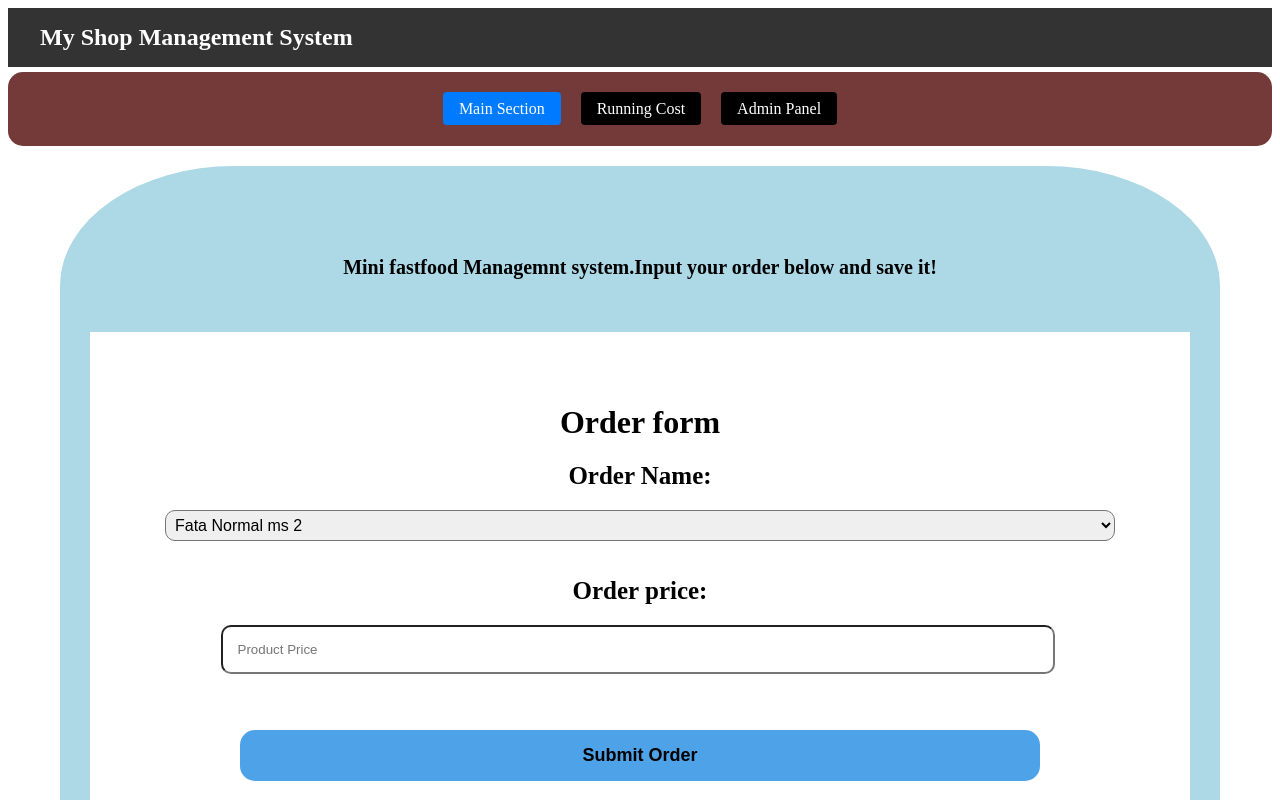
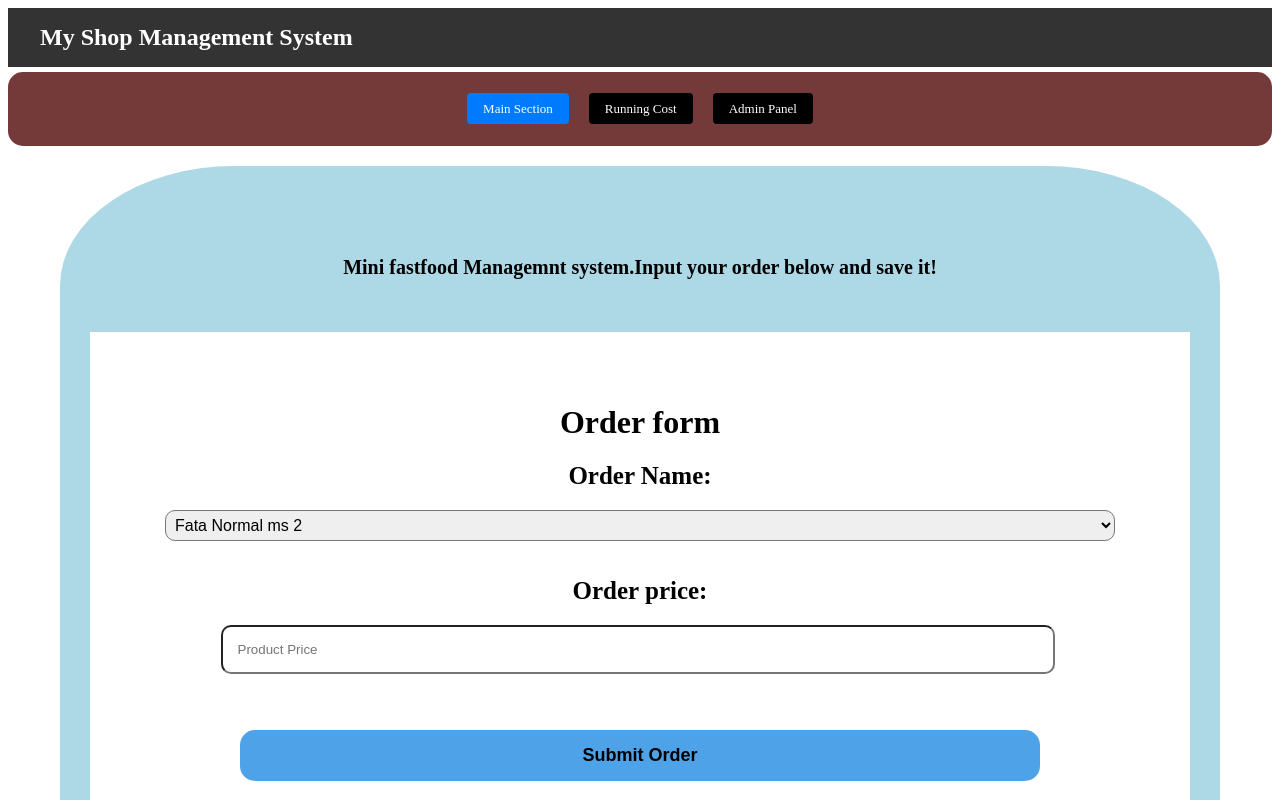
Before and after one commit to Fanitu/basic-Managment, a React (Vite) app: page / in a window 1280 px wide. Shown: the top 800 px of the page. Built offline with nearby package versions, Linux system fonts and the light colour scheme.

Commit message:
Add font size to main layout styles

```diff
--- a/src/layouts/mainLayout.css
+++ b/src/layouts/mainLayout.css
@@ -58,6 +58,7 @@
   flex-grow: 1;
   border-radius: 15px;
   margin-top: 5px;
+  font-size: 13px;
 
 }
 
```
